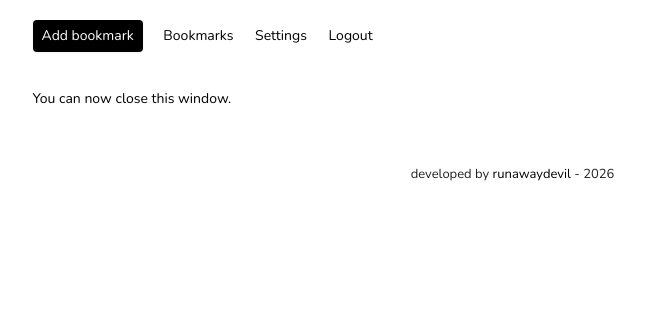
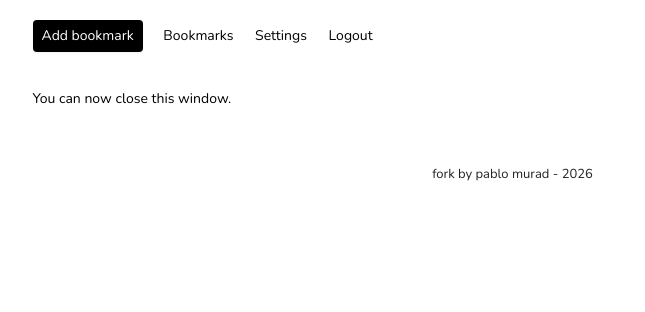
Before and after one commit to runawaydevil/link-ding, a Django app: page /bookmarks/close in a window 1280 px wide. Shown: the top 312 px of the page, without its empty margins (120-765 px from the left). Run offline with Django 3.2, Linux system fonts and the light colour scheme; the visitor is signed in with stand-in values (Sample User, id 1); data comes from the database, SQL or seed files in the repository; data that the repository does not hold is empty; some libraries are stand-ins or nearby versions; some web fonts are replaced.

Commit message:
q loucura meu deus3

```diff
--- a/bookmarks/templates/shared/layout.html
+++ b/bookmarks/templates/shared/layout.html
@@ -37,7 +37,7 @@
       {% block content %}{% endblock %}
     </div>
     <footer class="app-footer container">
-      developed by <a href="mailto:runawaydevil@pm.me">runawaydevil</a> - 2026
+      fork by pablo murad - {% now "Y" %}
     </footer>
     <div class="modals">
       {% block overlays %}{% endblock %}
```
